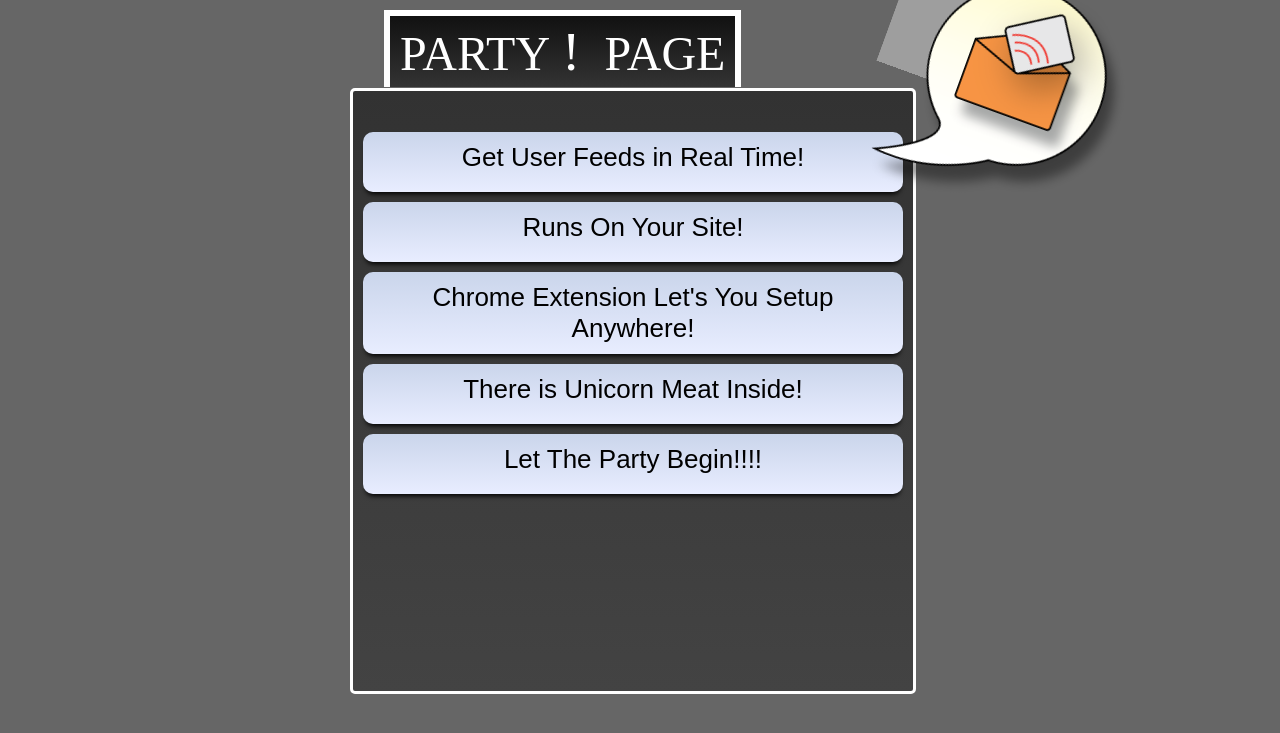
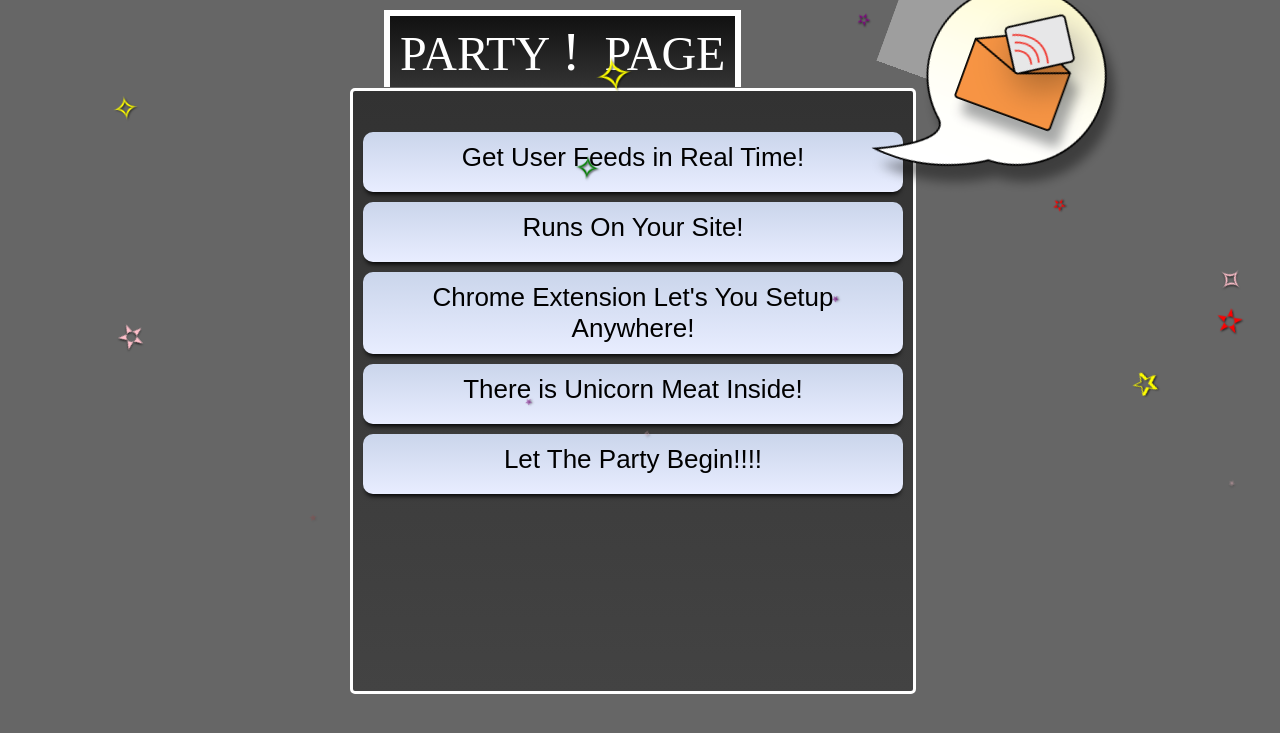
Before and after one commit to jaytoday/party-page, a Python web app: template templates/index.html in a window 1280 px wide. Shown: the top 733 px of the page. Run offline with Jinja, Linux system fonts and the light colour scheme; the template is opened without the code that fills it, so the values that code supplies are empty; some web fonts are replaced; grey boxes are pictures that could not be loaded.

Commit message:
confetti

```diff
--- /dev/null
+++ b/css/confetti.css
@@ -0,0 +1,84 @@
+
+
+		.confetti {
+			position: absolute;
+			text-align: center;
+			z-index: 9999;
+			top: -100px;
+			width: 1em;
+			height: 1em;
+			color: white;
+			font-size: 16px;
+			text-shadow: rgba(0, 0, 0, 0.7) 1px 1px 2px;
+			/* We use the following properties to apply the fade and drop animations to each confetti.
+			   Each of these properties takes two values. These values respectively match a setting
+			   for fade and drop.
+			*/
+			-webkit-animation-iteration-count: infinite, 20;
+			-webkit-animation-direction: normal, normal;
+			-webkit-animation-timing-function: linear, ease-in;
+		}
+
+		.confetti span {
+			position: absolute;
+			display: block;
+			width: 1em;
+			height: 1em;
+			/* We use the following properties to adjust the clockwiseSpin or counterclockwiseSpin
+			   animations on each confetti.
+			   The createASnowflake function determines whether a flake has the
+			   clockwiseSpin or counterclockwiseSpin animation.
+			*/
+			-webkit-animation-iteration-count: infinite;
+			-webkit-animation-direction: alternate;
+			-webkit-animation-timing-function: ease-in-out;
+			-webkit-transform-origin: 50% -100%;
+
+		}
+
+		.confetti.tiny {
+			font-size: 0.5em;
+		}
+
+		.confetti.small {
+			font-size: 1em;
+		}
+
+		.confetti.medium {
+			font-size: 2em;
+		}
+
+		.confetti.large {
+			font-size: 3em;
+		}
+
+		.confetti.massive {
+			font-size: 7em;
+		}
+
+		/* Hides a confetti towards the very end of the animation */
+		@-webkit-keyframes fade {
+			/* Show a confetti while into or below 85 percent of the animation and hide it, otherwise */
+			0%   { opacity: 1; }
+			85%  { opacity: 1; }
+			100% { opacity: 0; }
+		}
+
+		/* Makes a confetti fall from -50px to 650px pixels in the y-axis */
+		@-webkit-keyframes drop {
+			0%   { -webkit-transform: translate(0px, -50px); }
+			100% { -webkit-transform: translate(0px, 650px); }
+		}
+
+		/* Rotates a confetti from -50 to 50 degrees in 2D space */
+		@-webkit-keyframes clockwiseSpin {
+			0%   { -webkit-transform: rotate(-50deg); }
+			100% { -webkit-transform: rotate(50deg); }
+		}
+
+
+		/* Rotates it from 50 to -50 degrees in 2D space */
+		@-webkit-keyframes counterclockwiseSpin  {
+			0%   { -webkit-transform: rotate(50deg); }
+			100% { -webkit-transform: rotate(-50deg); }
+		}
--- /dev/null
+++ b/templates/confetti.js
@@ -0,0 +1,86 @@
+	/* Define the number of confettis to be used in the animation */
+	const CONFETTIS = 20;
+
+	function init() {
+
+		/* Fill the empty container with freshly driven confetti */
+		var first = true;
+		for (var i = 0; i < CONFETTIS; i++) {
+			document.body.appendChild(createAConfetti(first));
+			first = false;
+		}
+	}
+
+	/*
+		Receives the lowest and highest values of a range and
+		returns a random integer that falls within that range.
+	*/
+	function randomInteger(low, high) {
+		return low + Math.floor(Math.random() * (high - low));
+	}
+
+	/*
+	   Receives the lowest and highest values of a range and
+	   returns a random float that falls within that range.
+	*/
+	function randomFloat(low, high) {
+		return low + Math.random() * (high - low);
+	}
+
+	function randomItem(items) {
+		return items[randomInteger(0, items.length - 1)]
+	}
+
+	/* Returns a duration value for the falling animation.*/
+	function durationValue(value) {
+		return value + 's';
+	}
+
+	function createAConfetti(is_first) {
+		var confettis = ['2730', '272F', '272B', '272C', '2727', '2729'];
+		var colors = ['red','blue','green','red','yellow','purple','pink','lightGreen','lightBlue'];
+		var sizes = ['tiny', 'tiny', 'tiny', 'small', 'small', 'small', 'small', 'medium', 'medium', 'medium', 'medium', 'medium', 'medium', 'large', 'massive'];
+
+		/* Start by creating a wrapper div, and an empty span  */
+		var confettiElement = document.createElement('div');
+		confettiElement.className = 'confetti ' + randomItem(sizes);
+
+		var confetti = document.createElement('span');
+		confetti.innerHTML = '&#x' + randomItem(confettis) + ';';
+		confetti.style.color = randomItem(colors);
+
+		confettiElement.appendChild(confetti);
+
+		/* Randomly choose a spin animation */
+		var spinAnimationName = (Math.random() < 0.5) ? 'clockwiseSpin' : 'counterclockwiseSpin';
+
+		 /* Randomly choose a side to anchor to, keeps the middle more dense and fits liquid layout */
+		 var anchorSide = (Math.random() < 0.5) ? 'left' : 'right';
+
+		/* Figure out a random duration for the fade and drop animations */
+		var fadeAndDropDuration = durationValue(randomFloat(5, 11));
+
+		/* Figure out another random duration for the spin animation */
+		var spinDuration = durationValue(randomFloat(4, 8));
+
+		// how long to wait before the confettis arrive
+		var confettiDelay = is_first ? 0 : durationValue(randomFloat(0, 10));
+
+		confettiElement.style.webkitAnimationName = 'fade, drop';
+		confettiElement.style.webkitAnimationDuration = fadeAndDropDuration + ', ' + fadeAndDropDuration;
+		confettiElement.style.webkitAnimationDelay = confettiDelay;
+
+		/* Position the confetti at a random location along the screen, anchored to either the left or the right*/
+		confettiElement.style[anchorSide] = randomInteger(0, 60) + '%';
+
+		confetti.style.webkitAnimationName = spinAnimationName;
+		confetti.style.webkitAnimationDuration = spinDuration;
+
+
+		/* Return this confetti element so it can be added to the document */
+		return confettiElement;
+	}
+
+
+
+	window.onload = init;
--- a/templates/index.html
+++ b/templates/index.html
@@ -4,7 +4,11 @@
 	<meta charset="utf-8" />
 	<title>Party Page</title>
 	<link rel="stylesheet" href="/css/party.css" type="text/css" />
+	<link rel="stylesheet" href="/css/confetti.css" type="text/css" />
 	<link href='http://fonts.googleapis.com/css?family=IM+Fell+Great+Primer+SC' rel='stylesheet' type='text/css'/>
+<script type="text/javascript">
+	{% include "confetti.js" %}
+</script>
 </head>
 <body style="overflow-x: hidden; overflow-y: hidden;">
 <div id="logo"><img src="/img/party_256.png" alt="Throw My Party!"/></div>
```
